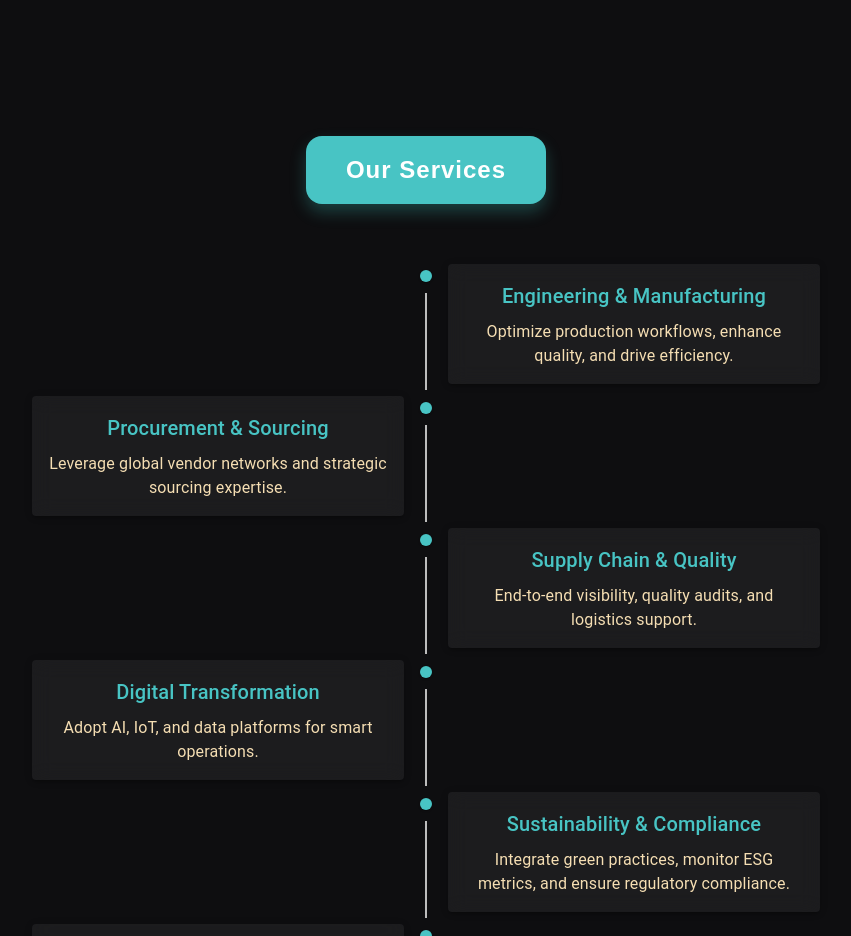
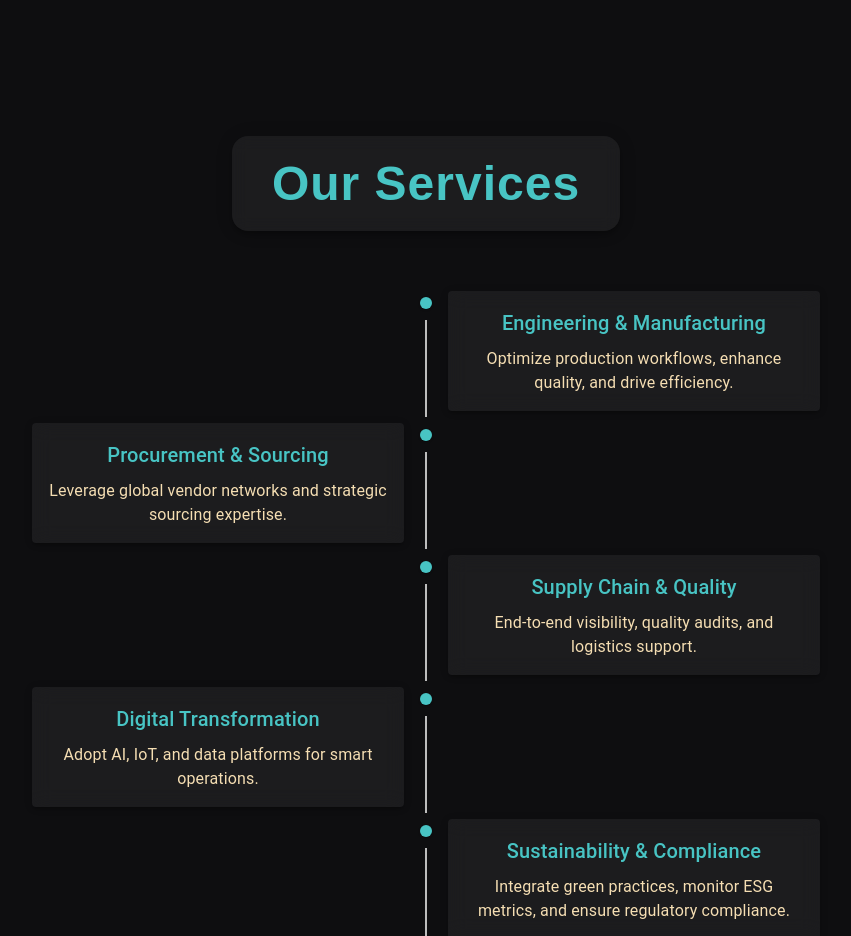
Before and after one commit to UTSAVsarkar/consulting-app, a React (Create React App) app: page / in a window 1280 px wide. Shown: the part 4160-5096 px from the top of the page, without its empty margins (214-1065 px from the left). Built offline with nearby package versions, Linux system fonts and the light colour scheme.

Commit message:
changed title

```diff
--- a/public/index.html
+++ b/public/index.html
@@ -24,7 +24,7 @@
       work correctly both with client-side routing and a non-root public URL.
       Learn how to configure a non-root public URL by running `npm run build`.
     -->
-    <title>React App</title>
+    <title>ReliqX</title>
   </head>
   <body>
     <noscript>You need to enable JavaScript to run this app.</noscript>
--- a/src/Components/ServiceTimeline.tsx
+++ b/src/Components/ServiceTimeline.tsx
@@ -79,17 +79,16 @@ export default function ServiceTimeline() {
                         px: 5,
                         py: 2.5,
                         borderRadius: "16px",
-                        background: "#48c4c4",
-                        color: "white",
+                        color: "#48c4c4",
                         fontWeight: "bold",
-                        fontSize: "1.5rem",
+                        fontSize: "3rem",
                         textAlign: "center",
                         letterSpacing: "1px",
-                        boxShadow: "0 8px 16px rgba(56, 178, 172, 0.3)",
                         transition: "transform 0.3s ease, box-shadow 0.3s ease",
+                        backgroundColor: "rgba(255, 255, 255, 0.06)",
+                        backdropFilter: "blur(8px)",
                         "&:hover": {
-                            transform: "scale(1.03)",
-                            boxShadow: "0 12px 24px rgba(56, 178, 172, 0.5)",
+                            transform: "scale(1.05)",
                         },
                     }}
                 >
@@ -110,16 +109,16 @@ export default function ServiceTimeline() {
                                 textAlign: "center",
                                 cursor: "pointer",
                                 backgroundColor: "rgba(255, 255, 255, 0.06)",
-                                        backdropFilter: "blur(10px)",
+                                backdropFilter: "blur(10px)",
                             }}
                         >
                             <Typography variant="h6" color="primary" gutterBottom sx={{
-                                            color: '#48c4c4',
+                                color: '#48c4c4',
 
                             }}>
                                 {service.title}
                             </Typography>
-                            <Typography sx={{color:'wheat'}}>{service.description}</Typography>
+                            <Typography sx={{ color: 'wheat' }}>{service.description}</Typography>
                         </Paper>
                     ))}
                 </Stack>
@@ -159,7 +158,7 @@ export default function ServiceTimeline() {
                                     >
                                         {service.title}
                                     </Typography>
-                                    <Typography style={{color:'wheat'}}>{service.description}</Typography>
+                                    <Typography style={{ color: 'wheat' }}>{service.description}</Typography>
                                 </Paper>
                             </TimelineContent>
                         </TimelineItem>
```
